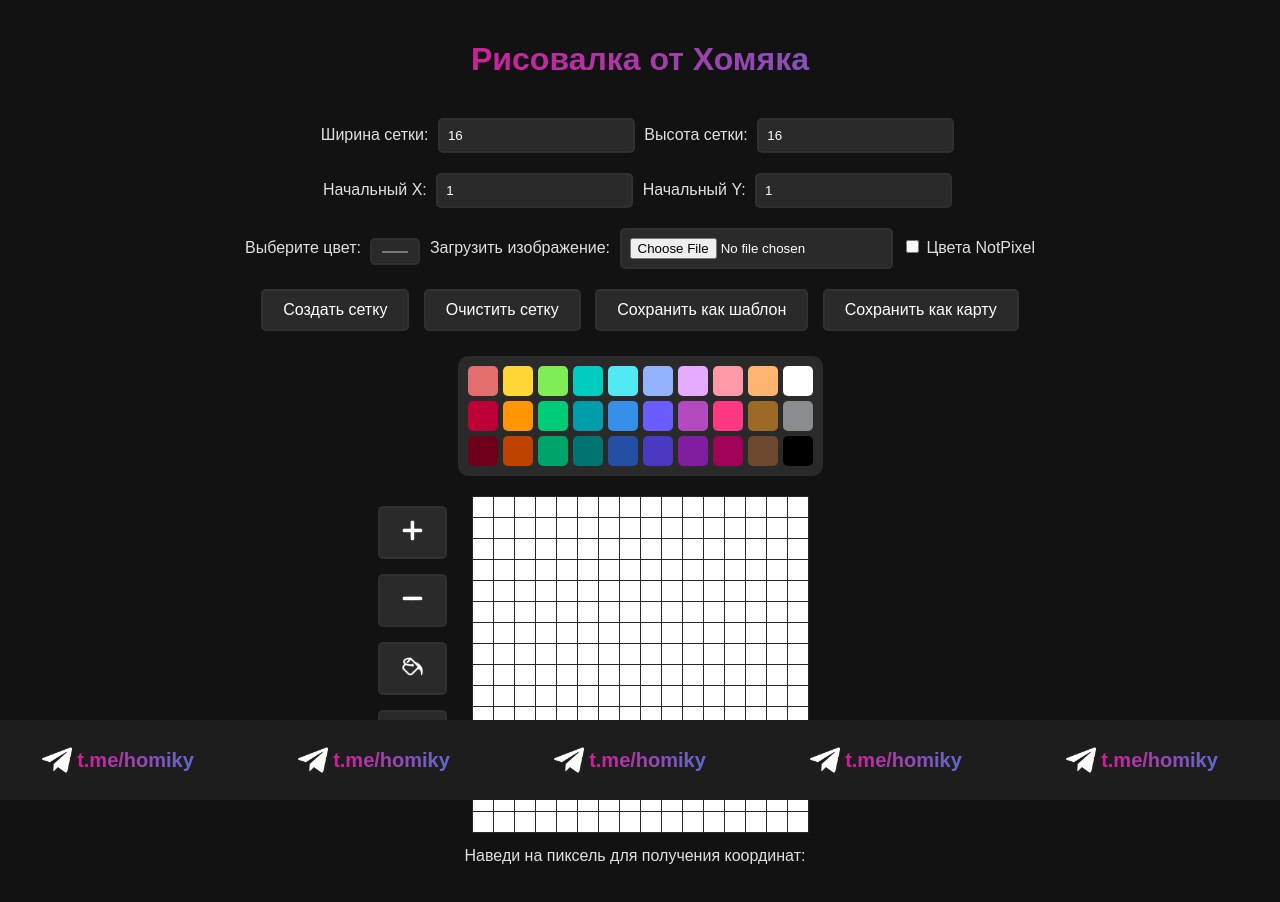
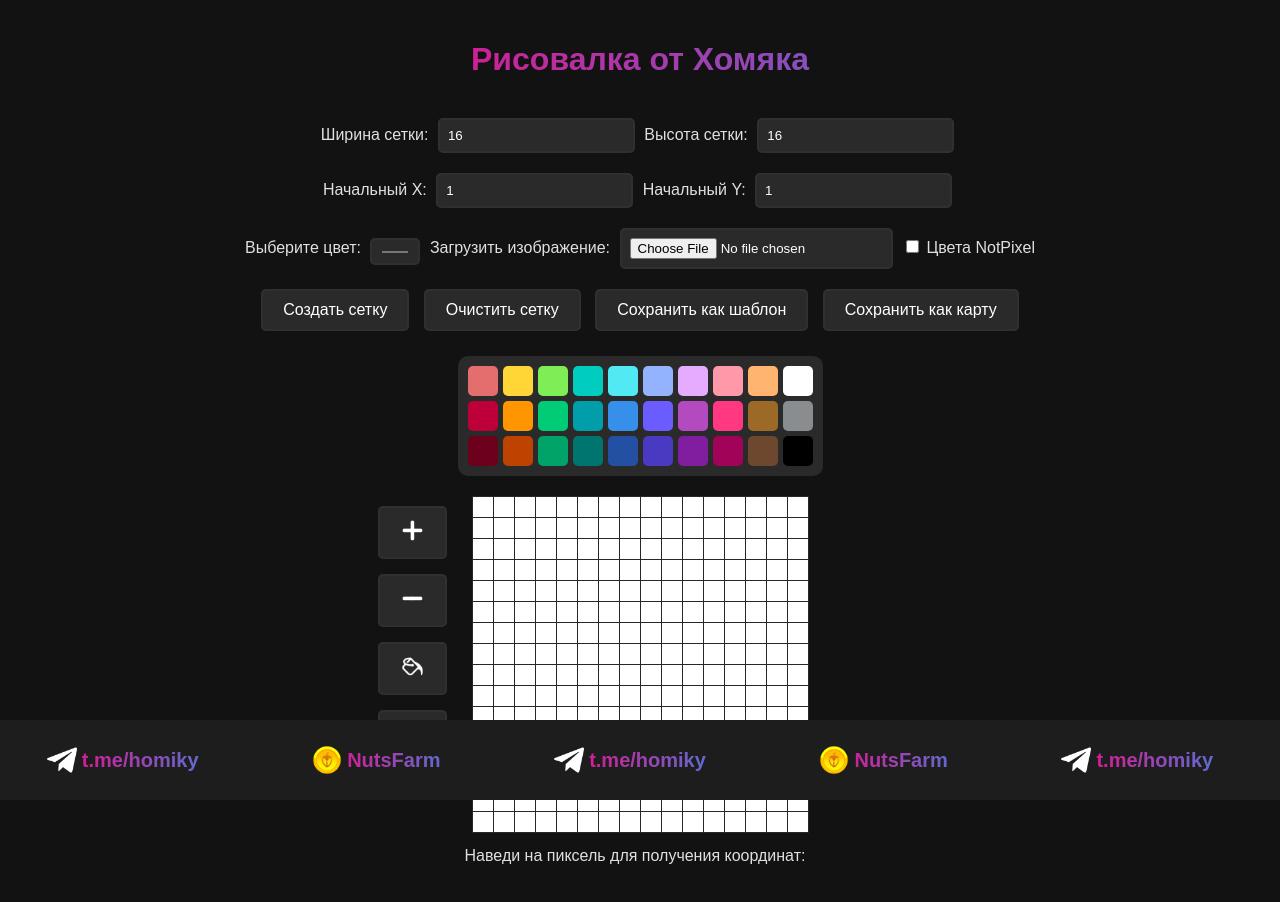
Before and after one commit to homiky/homik, a plain HTML site: page index.html in a window 1280 px wide. Drawn offline with Linux system fonts and the light colour scheme.

Commit message:
Add files via upload

```diff
--- a/index.html
+++ b/index.html
@@ -76,14 +76,14 @@
 			<a href="https://t.me/homiky" target="_blank" class="telegram-link">
 				<img src="telegram.png" alt="Telegram" class="telegram-logo"> t.me/homiky
 			</a>
-			<a href="https://t.me/homiky" target="_blank" class="telegram-link">
-				<img src="telegram.png" alt="Telegram" class="telegram-logo"> t.me/homiky
+			<a href="https://t.me/nutsfarm_bot/nutscoin?startapp=ref_UGYFTBEGXQNZPYI" target="_blank" class="telegram-link">
+				<img src="coin.png" alt="Telegram" class="telegram-logo"> NutsFarm
 			</a>
 			<a href="https://t.me/homiky" target="_blank" class="telegram-link">
 				<img src="telegram.png" alt="Telegram" class="telegram-logo"> t.me/homiky
 			</a>
-			<a href="https://t.me/homiky" target="_blank" class="telegram-link">
-				<img src="telegram.png" alt="Telegram" class="telegram-logo"> t.me/homiky
+			<a href="https://t.me/nutsfarm_bot/nutscoin?startapp=ref_UGYFTBEGXQNZPYI" target="_blank" class="telegram-link">
+				<img src="coin.png" alt="Telegram" class="telegram-logo"> NutsFarm
 			</a>
 			<a href="https://t.me/homiky" target="_blank" class="telegram-link">
 				<img src="telegram.png" alt="Telegram" class="telegram-logo"> t.me/homiky
```
Also changed, not shown: coin.png (added).
